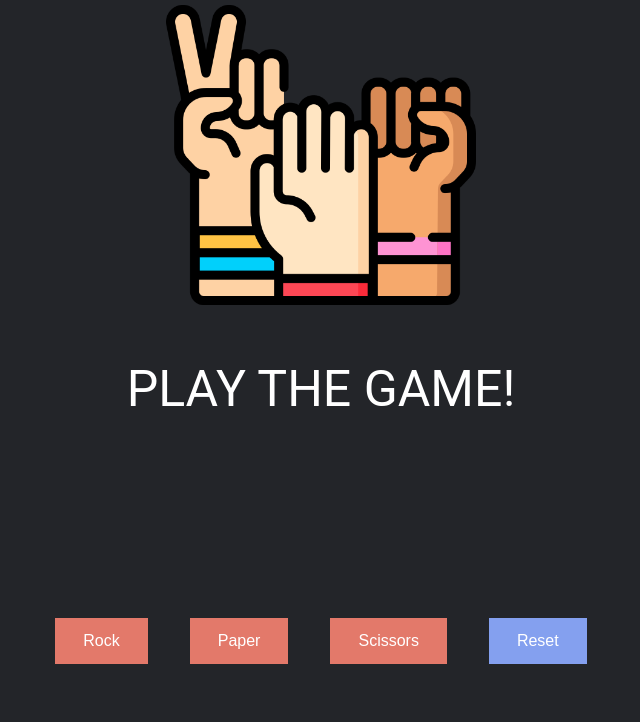
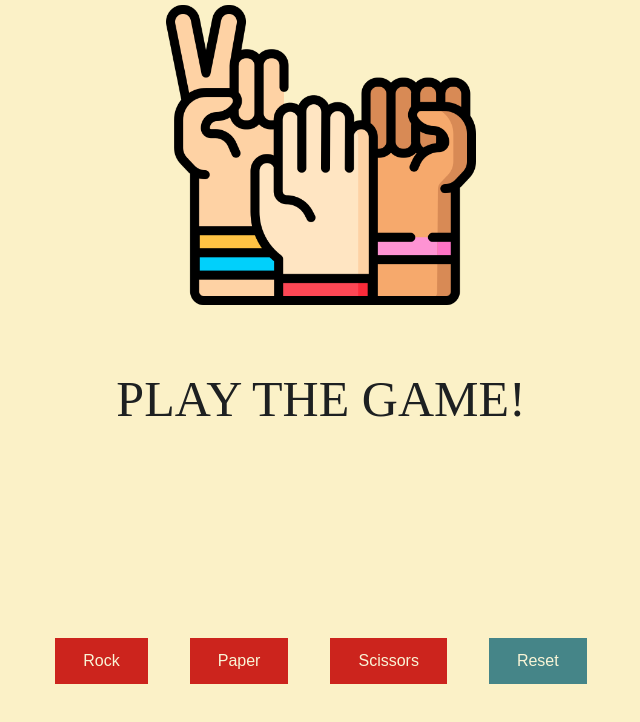
Before and after one commit to jojodm997/rock-paper-scissors, a plain HTML site: page index.html in a window 1280 px wide. Shown: the whole page, without its empty margins (319-959 px from the left). Drawn offline with Linux system fonts and the light colour scheme.

Commit message:
Change color

```diff
--- a/style.css
+++ b/style.css
@@ -1,8 +1,8 @@
 body {
   height: 100vh;
-  font-family: Roboto;
+  font-family: 'Times New Roman';
   margin: 0;
-  background: #232529;
+  background: #fbf1c7;
 }
 
 .container {
@@ -14,8 +14,13 @@ body {
 
 .play {
   font-size: 50px;
-  color: white;
-  margin: 50px;
+  color: #1d2021;
+  margin: 60px;
+}
+
+.games {
+  font-size: 30px;
+  color: #1d2021;
 }
 
 .button {
@@ -26,33 +31,24 @@ body {
   gap: 42px;
 }
 
-.games {
-  font-size: 30px;
-  color: white;
-}
-
 .block {
-  color: white;
+  color: #f9f5d7;
   display: block;
   width: 100%;
   border: none;
-  background-color: #e3796a;
+  background-color: #cc241d;
   padding: 14px 28px;
   font-size: 16px;
   cursor: pointer;
   text-align: center;
 }
 
-.below {
-  display: flex;
-}
-
 .blockr {
-  color: white;
+  color: #f9f5d7;
   display: block;
   width: 100%;
   border: none;
-  background-color: #84a0ef;
+  background-color: #458588;
   padding: 14px 28px;
   font-size: 16px;
   cursor: pointer;
```
